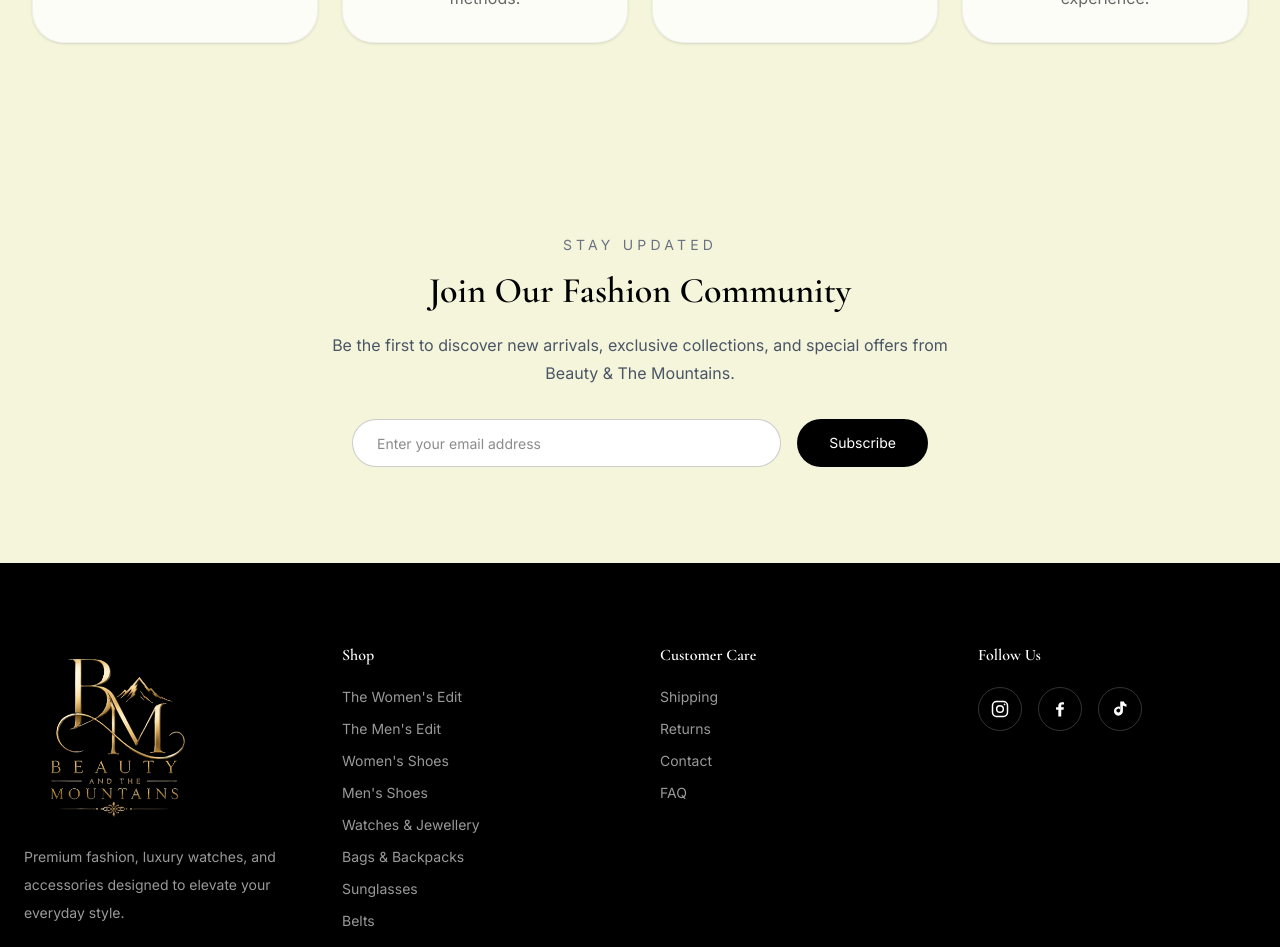
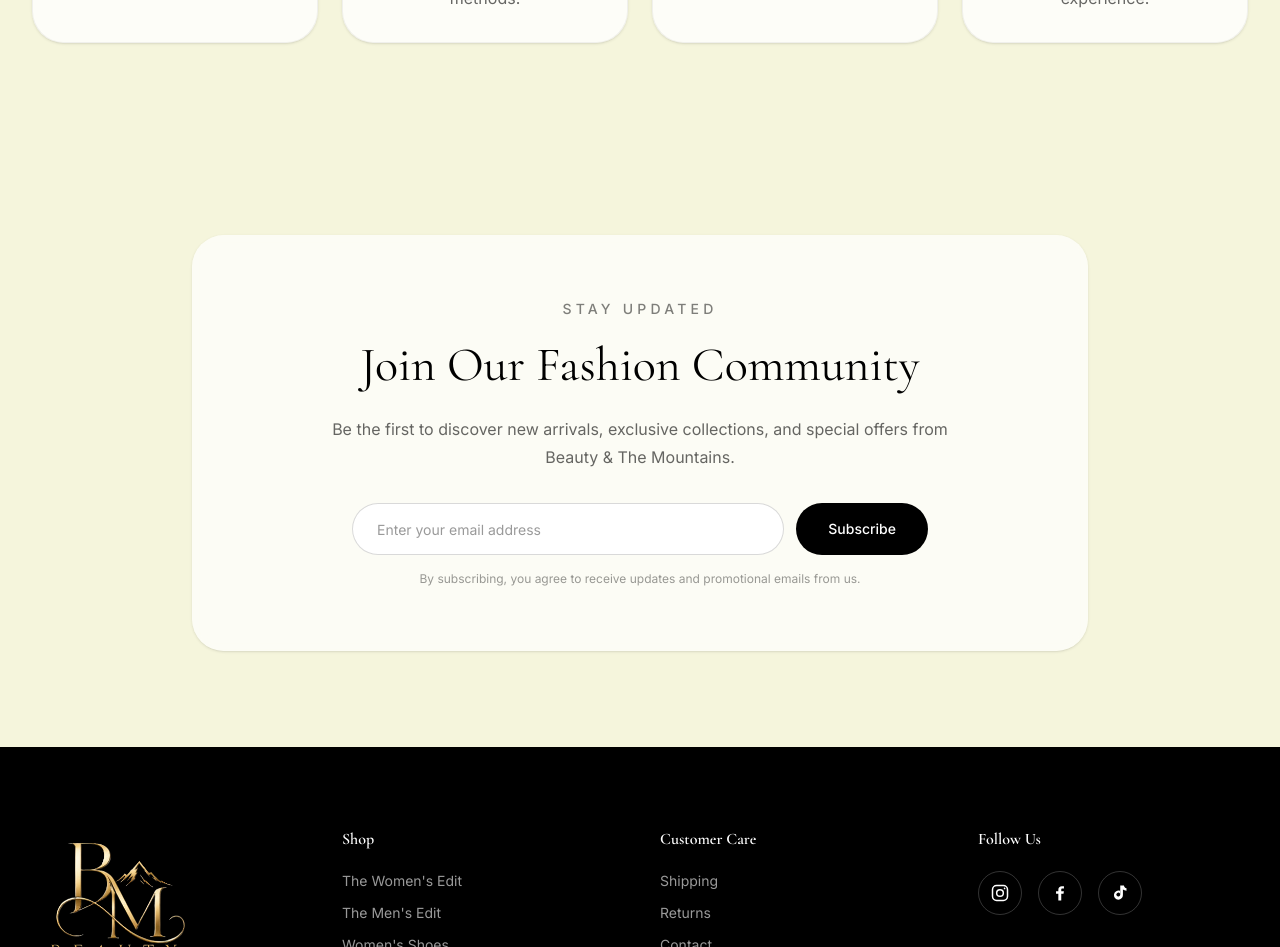
Before and after one commit to infinityexpertagency/beauty-trending, a Next.js app: page / in a window 1280 px wide. Shown: the part 5100-6047 px from the top of the page. Built offline with nearby package versions, Linux system fonts and the light colour scheme.

Commit message:
refine newsletter section

```diff
--- a/src/components/home/Newsletter.tsx
+++ b/src/components/home/Newsletter.tsx
@@ -1,50 +1,53 @@
+import Container from "@/components/ui/Container";
+
 export default function Newsletter() {
   return (
-    <section className="bg-[#F5F5DC] py-16 sm:py-24">
-
-      <div className="mx-auto max-w-4xl px-5 text-center sm:px-6">
-
-
-        <p className="text-xs uppercase tracking-[0.3em] text-gray-500 sm:text-sm">
+    <section className="py-16 sm:py-20 lg:py-24">
+      <Container>
+        <div className="mx-auto max-w-4xl rounded-[2rem] bg-white/70 px-6 py-12 text-center shadow-sm backdrop-blur-sm sm:px-10 sm:py-14 lg:px-16 lg:py-16">
+          {/* Eyebrow */}
+          <p className="text-xs font-medium uppercase tracking-[0.3em] text-black/50 sm:text-sm">
             Stay Updated
           </p>
 
-
-        <h2 className="mt-4 text-3xl font-semibold text-black sm:text-4xl">
+          {/* Heading */}
+          <h2 className="mt-4 font-heading text-4xl leading-tight text-black sm:text-5xl">
             Join Our Fashion Community
           </h2>
 
-
-        <p className="mx-auto mt-5 max-w-2xl text-sm leading-7 text-gray-600 sm:text-base">
+          {/* Description */}
+          <p className="mx-auto mt-5 max-w-2xl text-sm leading-6 text-black/60 sm:text-base sm:leading-7">
             Be the first to discover new arrivals, exclusive collections,
             and special offers from Beauty &amp; The Mountains.
           </p>
 
-
-
-        <form className="mx-auto mt-8 flex max-w-xl flex-col gap-3 sm:flex-row sm:gap-4">
-
-
+          {/* Newsletter Form */}
+          <form
+            className="mx-auto mt-8 flex max-w-xl flex-col gap-3 sm:flex-row sm:gap-3"
+            onSubmit={(event) => event.preventDefault()}
+          >
             <input
               type="email"
               placeholder="Enter your email address"
-            className="h-12 flex-1 rounded-full border border-black/20 bg-white px-6 text-sm outline-none transition focus:border-black"
+              aria-label="Email address"
+              required
+              className="h-12 flex-1 rounded-full border border-black/15 bg-white px-5 text-sm text-black outline-none transition placeholder:text-black/40 focus:border-black focus:ring-1 focus:ring-black sm:h-13 sm:px-6"
             />
-
 
             <button
               type="submit"
-            className="h-12 rounded-full bg-black px-8 text-sm text-white transition hover:bg-gray-800"
+              className="h-12 rounded-full bg-black px-8 text-sm font-medium text-white transition-all duration-300 hover:-translate-y-0.5 hover:bg-black/80 sm:h-13"
             >
               Subscribe
             </button>
-
-
           </form>
 
-
+          <p className="mt-4 text-xs text-black/40">
+            By subscribing, you agree to receive updates and promotional
+            emails from us.
+          </p>
         </div>
-
+      </Container>
     </section>
   );
 }
```
Lines whose indentation alone changed are shown as unchanged.
